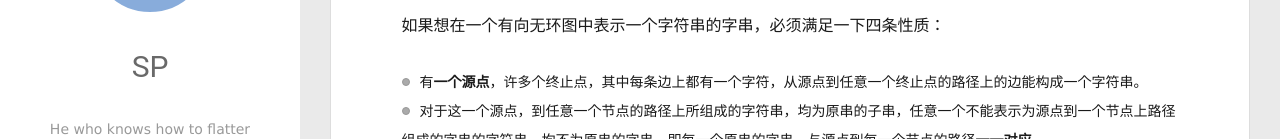
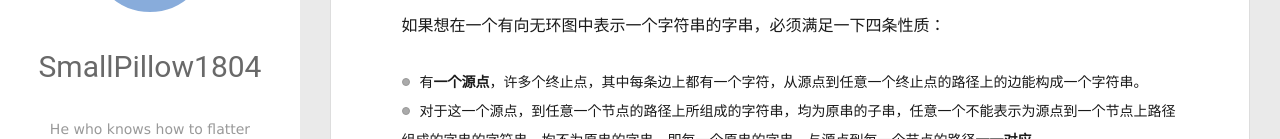
Before and after one commit to felix-werner/felix-werner.github.io, a plain HTML site: page 2020/SAM/index.html in a window 1280 px wide. Shown: the part 223-362 px from the top of the page. Drawn offline with nearby package versions, Linux system fonts and the light colour scheme; some packages are replaced by stand-ins of ours; a script that the page names is missing.

Commit message:
Site updated: 2020-03-25 07:13:31

```diff
--- a/2020/SAM/index.html
+++ b/2020/SAM/index.html
@@ -20,7 +20,7 @@
 <meta property="og:image" content="https://i.loli.net/2020/02/16/HLUz85K4IyQvkYZ.png">
 <meta property="article:published_time" content="2020-03-09T10:27:41.409Z">
 <meta property="article:modified_time" content="2020-03-05T05:44:18.813Z">
-<meta property="article:author" content="SP">
+<meta property="article:author" content="SmallPillow1804">
 <meta property="article:tag" content="学习笔记">
 <meta property="article:tag" content="字符串">
 <meta property="article:tag" content="数据结构">
@@ -57,7 +57,7 @@
 			<img src="https://i.loli.net/2020/02/16/VHyU8DiM2IXo3hO.jpg" class="js-avatar">
 		</a>
 		<hgroup>
-		  <h1 class="header-author"><a href="/">SP</a></h1>
+		  <h1 class="header-author"><a href="/">SmallPillow1804</a></h1>
 		</hgroup>
 
 		<p class="header-subtitle">He who knows how to flatter also knows how to slander.</p>
@@ -115,7 +115,7 @@
 				<img src="https://i.loli.net/2020/02/16/VHyU8DiM2IXo3hO.jpg" class="js-avatar">
 			</div>
 			<hgroup>
-			  <h1 class="header-author js-header-author">SP</h1>
+			  <h1 class="header-author js-header-author">SmallPillow1804</h1>
 			</hgroup>
 
 			<p class="header-subtitle"><i class="icon icon-quo-left"></i>He who knows how to flatter also knows how to slander.<i class="icon icon-quo-right"></i></p>
@@ -407,7 +407,7 @@
   <div class="outer">
     <div id="footer-info">
     	<div class="footer-left">
-    		&copy; 2020 SP
+    		&copy; 2020 SmallPillow1804
     	</div>
       	<div class="footer-right">
       		<a href="http://hexo.io/" target="_blank">Hexo</a>  Theme <a href="https://github.com/litten/hexo-theme-yilia" target="_blank">Yilia</a> by Litten
@@ -523,11 +523,11 @@ MathJax.Hub.Queue(function() {
               </li>
 
               <li class="article-tag-list-item">
-                <a href="javascript:void(0)" class="js-tag color5">BZOJ</a>
+                <a href="javascript:void(0)" class="js-tag color3">题解</a>
               </li>
 
               <li class="article-tag-list-item">
-                <a href="javascript:void(0)" class="js-tag color3">题解</a>
+                <a href="javascript:void(0)" class="js-tag color5">BZOJ</a>
               </li>
 
             <div class="clearfix"></div>
```
Also changed, not shown: 2020/bzoj/index.html (+6 -6 lines), 2020/russian-people/index.html (+6 -6 lines), 2020/splay/index.html (+6 -6 lines), archives/2020/03/index.html (+6 -6 lines), archives/2020/index.html (+6 -6 lines), archives/index.html (+6 -6 lines), index.html (+6 -6 lines), tags/BZOJ/index.html (+6 -6 lines), tags/字符串/index.html (+6 -6 lines), tags/学习笔记/index.html (+6 -6 lines), tags/数据结构/index.html (+6 -6 lines), tags/题解/index.html (+6 -6 lines).
